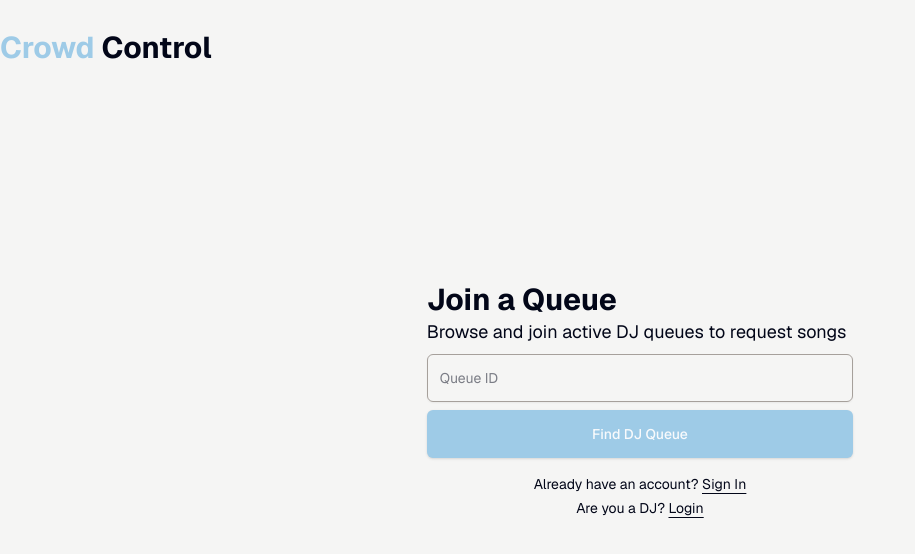
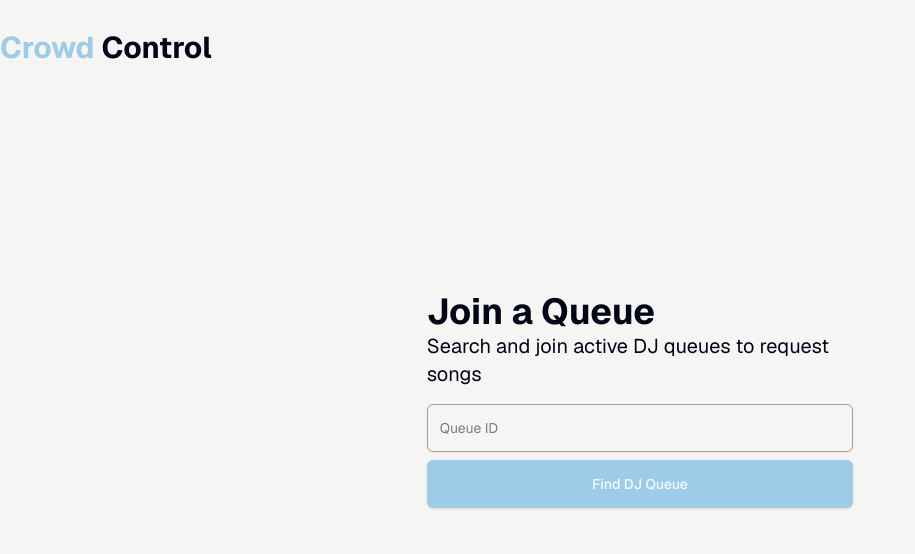
Before and after one commit to iPior/dj-queue, a Next.js app: page / in a window 1280 px wide. Shown: the top 554 px of the page, without its empty margins (0-915 px from the left). Built offline with nearby package versions, Linux system fonts and the light colour scheme; no server answers.

Commit message:
feat/header: pushing outstanding changes before merge

```diff
--- a/app/page.tsx
+++ b/app/page.tsx
@@ -1,4 +1,5 @@
 "use client"
+import { createClient } from "@/lib/supabase/client";
 
 import { Input } from "@/components/ui/input";
 import { Label } from "@/components/ui/label";
@@ -7,10 +8,14 @@ import { useRouter } from "next/navigation";
 import { useState } from "react";
 import Link from "next/link";
 
-export default function Home() {
+export default async function Home() {
   const [searchString, setSearchString] = useState<string>("")
   const [isLoading, setIsLoading] = useState<boolean>(false);
   const router = useRouter();
+
+  const supabase = await createClient();
+  const { data: user } = await supabase.auth.getUser();
+
 
   const handleQueueSumbit = async (e: React.FormEvent) => {
     e.preventDefault();
@@ -18,7 +23,6 @@ export default function Home() {
 
     // need to connect to supabase and check if such a dj id even exists
     try {
-
       router.push(`/queue/${searchString}`);
     }
     catch (error){
@@ -36,10 +40,10 @@ export default function Home() {
 
         {/* form */}
         <form onSubmit={handleQueueSumbit} className="">
-          <div className="">
-            <h1 className="text-3xl font-bold">Join a Queue</h1>
-            <p className="text-muted-foreground text-lg">
-              Browse and join active DJ queues to request songs
+          <div className="mb-2">
+            <h1 className="text-4xl font-bold">Join a Queue</h1>
+            <p className="text-muted-foreground text-xl">
+              Search and join active DJ queues to request songs
             </p>
           </div>
           <div className="grid gap-2">
@@ -59,7 +63,7 @@ export default function Home() {
         </form>
 
         {/* login or sign up */}
-        <div className="flex flex-col gap-1">
+        {!user && <div className="flex flex-col gap-1">
           <div className="text-center text-sm">
             Already have an account?{" "}
             <Link href="/auth/login" className="underline underline-offset-4">
@@ -72,7 +76,7 @@ export default function Home() {
               Login
             </Link>
           </div>
-        </div>
+        </div>}
 
       </div>
     </main>
```
